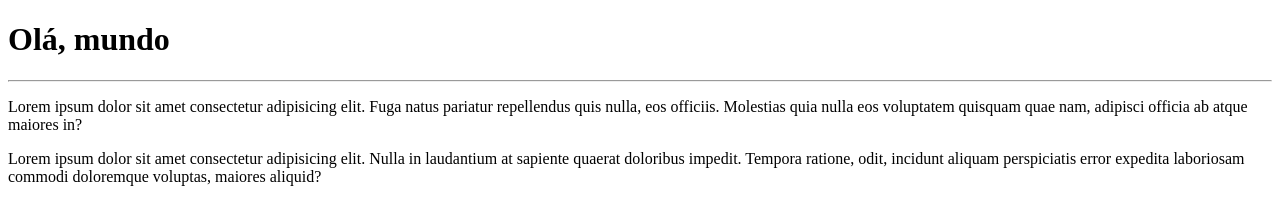
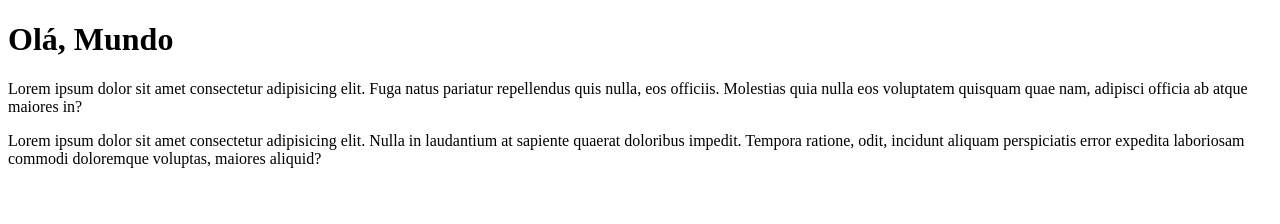
Before and after one commit to FrontAndre/Hello-World, a plain HTML site: page site-exemplo/index.html in a window 1280 px wide. Drawn offline with Linux system fonts and the light colour scheme.

Commit message:
Update index.html

```diff
--- a/site-exemplo/index.html
+++ b/site-exemplo/index.html
@@ -7,8 +7,7 @@
     <title>Primeiro site em repositorio publico</title>
 </head>
 <body>
-    <h1>Olá, mundo</h1>
-    <hr>
+    <h1>Olá, Mundo</h1>
     <p>Lorem ipsum dolor sit amet consectetur adipisicing elit. Fuga natus pariatur repellendus quis nulla, eos officiis. Molestias quia nulla eos voluptatem quisquam quae nam, adipisci officia ab atque maiores in?</p>
     <p>Lorem ipsum dolor sit amet consectetur adipisicing elit. Nulla in laudantium at sapiente quaerat doloribus impedit. Tempora ratione, odit, incidunt aliquam perspiciatis error expedita laboriosam commodi doloremque voluptas, maiores aliquid?</p>
 </body>
```
